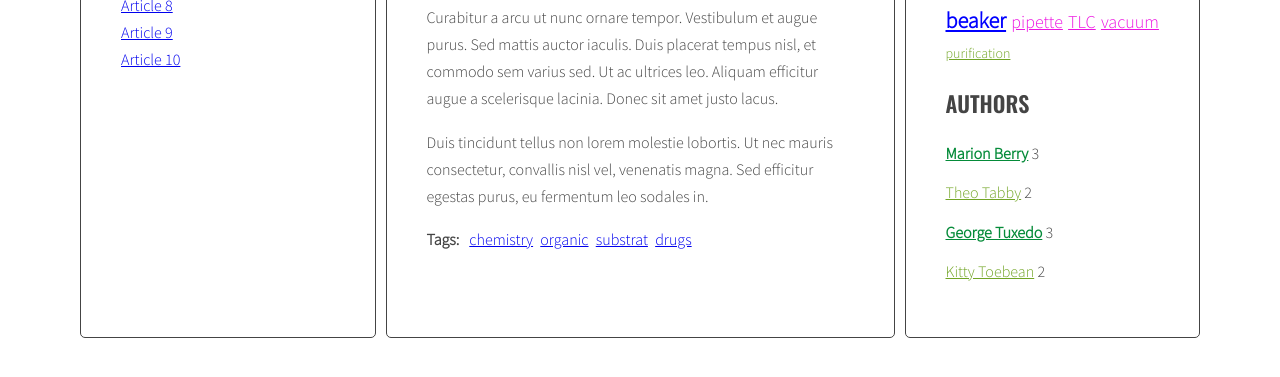
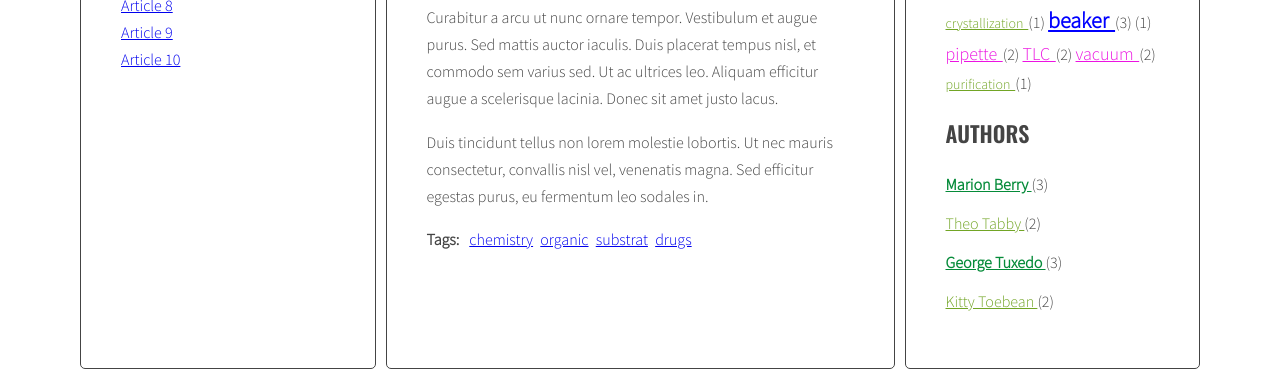
Before and after one commit to camillapwr/javascript-blog, a website: page index.html in a window 1280 px wide. Shown: the part 557-934 px from the top of the page. Before the commit the page ends 903 px from the top, so only its background shows below. Drawn offline with nearby package versions, Linux system fonts and the light colour scheme.

Commit message:
Add the next two handlebars - tagCloudLink, authorListLink

```diff
--- a/index.html
+++ b/index.html
@@ -219,8 +219,21 @@
       </script>
 
       <script id="template-articleAuthor-link" type="text/x-handlebars-template">
-        <li><a href="#author-{{ id }}"><span>{{ title }}</span></a></li>
+        <a href="#author-{{ id }}"><span>{{ title }}</span></a>
       </script>
+
+      <script id="template-tagCloud-link" type="text/x-handlebars-template">
+        {{#each tags}}
+        <li><a href="#tag-{{ tag }}" class="{{ className }}">{{ tag }} </a>({{count}})</li>
+        {{/each}}
+      </script>
+
+      <script id="template-authorList-link" type="text/x-handlebars-template">
+        {{#each authors}}
+        <li><a href="#author-{{ articleAuthor }}" class="{{ className }}">{{ articleAuthor}} </a>({{count}})</li>
+        {{/each}}
+      </script>
+
       <script src="https://cdnjs.cloudflare.com/ajax/libs/handlebars.js/4.1.0/handlebars.min.js"></script>
     <script src="js/script.js"></script>
 </body>
--- a/js/script.js
+++ b/js/script.js
@@ -1,7 +1,9 @@
 const templates = {
   articleLink: Handlebars.compile(document.querySelector('#template-article-link').innerHTML),
   articleTagLink: Handlebars.compile(document.querySelector('#template-articleTag-link').innerHTML),
-  articleAuthorLink: Handlebars.compile(document.querySelector('#template-articleAuthor-link').innerHTML)
+  articleAuthorLink: Handlebars.compile(document.querySelector('#template-articleAuthor-link').innerHTML),
+  tagCloudLink: Handlebars.compile(document.querySelector('#template-tagCloud-link').innerHTML),
+  authorListLink: Handlebars.compile(document.querySelector('#template-authorList-link').innerHTML)
 };
 
 function titleClickHandler(event){
@@ -217,24 +219,27 @@ function generateTags(){
   const tagsParams = calculateTagsParams(allTags);
   console.log('tagsParams:', tagsParams);
 
-  /* [NEW] create variable for all links HTML code */
-  let allTagsHTML = '';
+  /* [HANDLEBAR CHANGE]*/
+  const allTagsData = {tags: []};
 
   /* [NEW] START LOOP: for each tag in allTags: */
   for(let tag in allTags){
 
-    /* [NEW]/?????NEW CHANGE generate code of a link and add it to allTagsHTML */
-    const tagLinkHTML = calculateTagsClass(allTags[tag], tagsParams);
-    console.log('tagLinkHTML:' , tagLinkHTML);
+    // REMOVE FOR [HANDLEBARS]const tagLinkHTML = calculateTagsClass(allTags[tag], tagsParams);
 
-    allTagsHTML += '<li><a href="#tag-' + tag + '" class ="' + tagLinkHTML + '">' + tag + '</a> </li>';
-    console.log(allTagsHTML);
+    //[HANDLEBARS]allTagsHTML += '<li><a href="#tag-' + tag + '" class ="' + tagLinkHTML + '">' + tag + '</a> </li>';
+    allTagsData.tags.push({
+      tag: tag,
+      count: allTags[tag],
+      className: calculateTagsClass(allTags[tag], tagsParams)
+    });
 
 
   /* [NEW] END LOOP: for each tag in allTags: */
   }
-  /* [NEW] add html from allTagsHTML to tagList*/
-  tagList.innerHTML = allTagsHTML;
+
+  // [HANDLEBARS] tagList.innerHTML = allTagsHTML;
+  tagList.innerHTML = templates.tagCloudLink(allTagsData);
 }
 
 generateTags();
@@ -385,25 +390,28 @@ function generateAuthors(){
   const authorsParams = calculateAuthorsParams(allAuthors);
   console.log('authorsParams:', authorsParams);
 
-  /* [NEW] create variable for all links HTML code */
-  let allAuthorsHTML = '';
+  /* [remove for HANDLEBARS]*/
+  //let allAuthorsHTML = '';
+  const allAuthorsData = {authors: []};
 
   /* [NEW] START LOOP: for each author in allAuthors: */
   for(let articleAuthor in allAuthors){
 
-    /* [NEW] generate code of a link and add it to allAuthorsHTML */
-    const authorLinkHTML = calculateAuthorsClass(allAuthors[articleAuthor], authorsParams);
-    //console.log('authorLinkHTML:' , authorLinkHTML);
+    /* [remove for HANDLEBARS]*/
+    //const authorLinkHTML = calculateAuthorsClass(allAuthors[articleAuthor], authorsParams);
+    //allAuthorsHTML += '<li><a href="#author-' + articleAuthor + '" class ="' + authorLinkHTML + '">' + articleAuthor + '</a> ' + allAuthors[articleAuthor] + '</li>';
 
-    allAuthorsHTML += '<li><a href="#author-' + articleAuthor + '" class ="' + authorLinkHTML + '">' + articleAuthor + '</a> ' + allAuthors[articleAuthor] + '</li>';
-    console.log(allAuthorsHTML);
-
+    allAuthorsData.authors.push({
+      articleAuthor: articleAuthor,
+      count: allAuthors[articleAuthor],
+      className: calculateAuthorsClass(allAuthors[articleAuthor], authorsParams)
+    });
 
   /* [NEW] END LOOP: for each tag in allAuthors: */
   }
 
   /* [NEW] add html from allAuthorsHTML to authorList*/
-  authorList.innerHTML = allAuthorsHTML;
+  authorList.innerHTML = templates.authorListLink(allAuthorsData);
 }
 
 generateAuthors();
```
